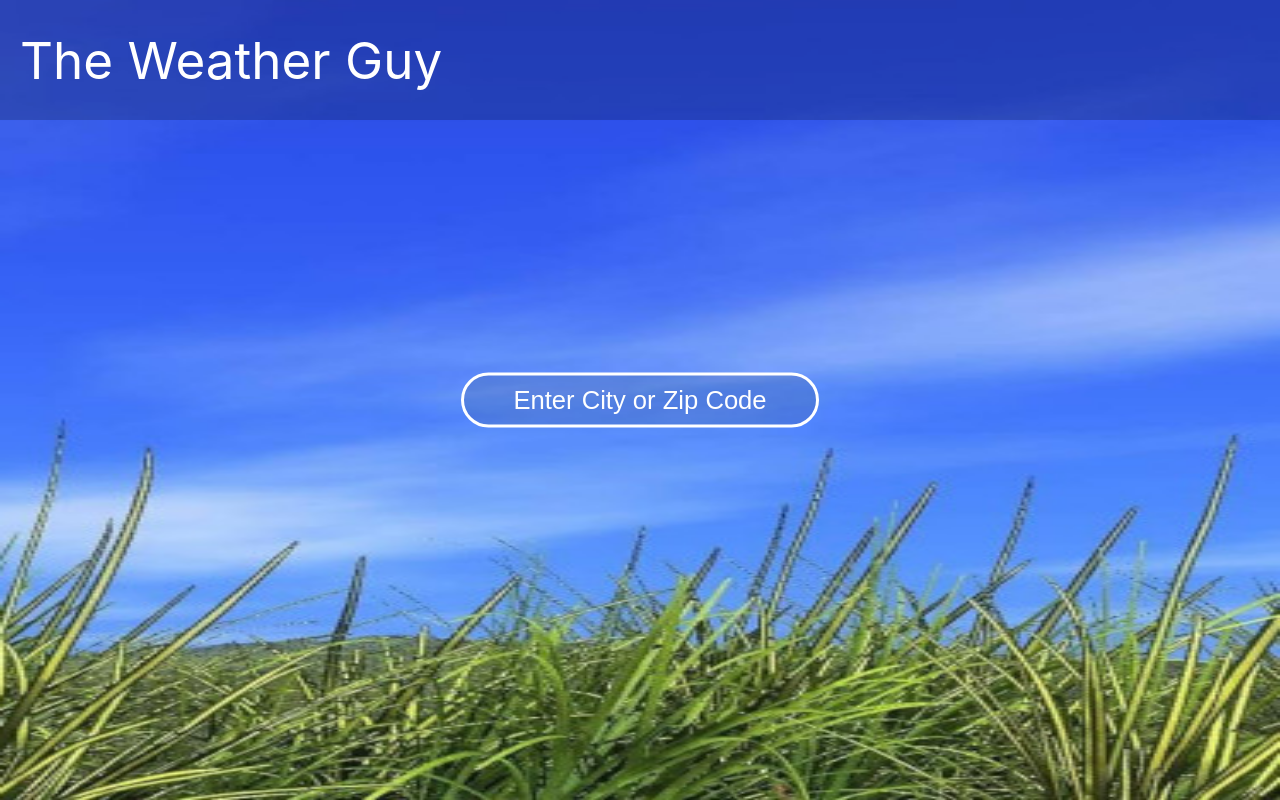
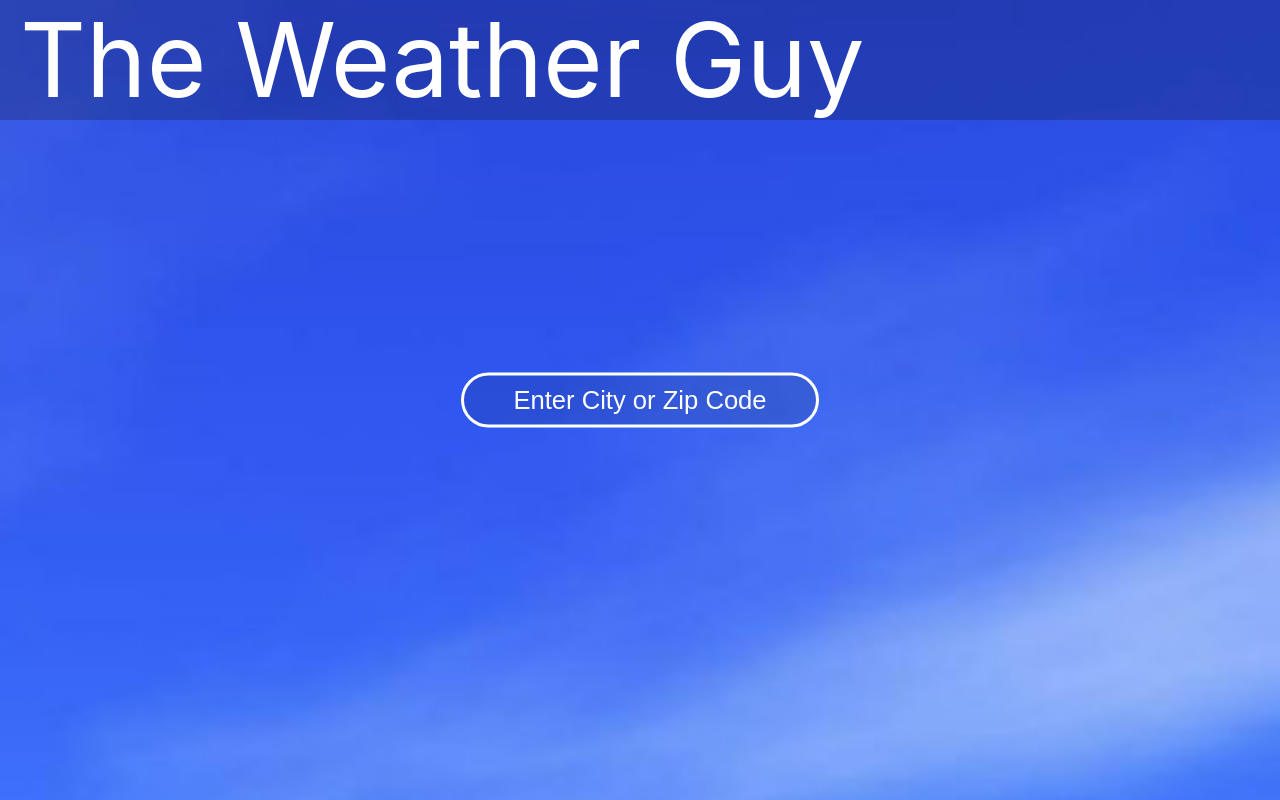
Before and after one commit to rlnB2022/weather, a React (Create React App) app: page / in a window 1280 px wide. Built offline with nearby package versions, Linux system fonts and the light colour scheme.

Commit message:
Fixed header and search bar animation to top.

```diff
--- a/src/App.js
+++ b/src/App.js
@@ -3,11 +3,12 @@ import AppHeader from './AppHeader';
 import SearchBar from './SearchBar';
 import CurrentWeather from './CurrentWeather';
 import Forecast from './Forecast';
+import './app.css';
 
 function App() {
 
   // Current variables
-  const [name, setName] = useState('Enter City or Zip Code');
+  const [city, setCity] = useState('Enter City or Zip Code');
   const [max, setMax] = useState(5);
   const [cityOrZip, setCityOrZip] = useState('');
   const [cityOrZipString, setCityOrZipString] = useState('city');
@@ -191,11 +192,11 @@ function App() {
   }
 
   function handleOnFocus(newValue) {
-    setName(newValue);
+    setCity(newValue);
   }
 
   function handleOnBlur(newValue) {
-    setName(newValue);
+    setCity(newValue);
   }
 
   function handleOnKeyUp() {
@@ -203,9 +204,9 @@ function App() {
   }
 
   return (
-    <div className="App">
+    <div className="app">
       <AppHeader headerText={headerText} />
-      <SearchBar getWeather={getWeather} cityOrZip={cityOrZipString} onKeyUp={handleOnKeyUp} searchBarClassName={searchBarClassName} searchBarPlaceHolder={name} onFocus={handleOnFocus} onBlur={handleOnBlur} onChange={handleOnChange} maxLength={max} />
+      <SearchBar getWeather={getWeather} cityOrZip={cityOrZipString} onKeyUp={handleOnKeyUp} searchBarClassName={searchBarClassName} searchBarPlaceHolder={city} onFocus={handleOnFocus} onBlur={handleOnBlur} onChange={handleOnChange} maxLength={max} />
       {/* <CurrentWeather weather_desc={weatherDesc} wind_direction={windDirection} icon={icon} citystate={cityState} show_weather={showWeather} wind_speed={windSpeed} temp={temp} feelsLike={appTemp}/>
       <Forecast show_forecast={showForecast} dayOneDay={dayOneDay} dayTwoDay={dayTwoDay} dayThreeDay={dayThreeDay} dayFourDay={dayFourDay} dayFiveDay={dayFiveDay} dayOneMonth={dayOneMonth} dayTwoMonth={dayTwoMonth} dayThreeMonth={dayThreeMonth} dayFourMonth={dayFourMonth} dayFiveMonth={dayFiveMonth} dayOneDate={dayOneDate} dayTwoDate={dayTwoDate} dayThreeDate={dayThreeDate} dayFourDate={dayFourDate} dayFiveDate={dayFiveDate} dayOneIcon={dayOneIcon} dayTwoIcon={dayTwoIcon} dayThreeIcon={dayThreeIcon} dayFourIcon={dayFourIcon} dayFiveIcon={dayFiveIcon} dayOneTemp={dayOneTemp} dayTwoTemp={dayTwoTemp} dayThreeTemp={dayThreeTemp} dayFourTemp={dayFourTemp} dayFiveTemp={dayFiveTemp}/> */}
     </div>
--- a/src/AppHeader.js
+++ b/src/AppHeader.js
@@ -1,10 +1,11 @@
 import React from 'react';
+import './appheader.css';
 
 function AppHeader(props) {
     return (
-        <div id="header-text-id" className="app-header">
+        <div id='header-text-id' className={"app-header"}>
             <div className={props.headerText}>
-                The Weather Guy
+                <p>The Weather Guy</p>
             </div>
         </div>
     )
--- a/src/SearchBar.js
+++ b/src/SearchBar.js
@@ -1,4 +1,5 @@
 import React from 'react';
+import './search.css';
 
 function SearchBar(props) {
 
--- /dev/null
+++ b/src/app.css
@@ -0,0 +1,7 @@
+.app {
+    height: 100vh;
+    width: 100vw;
+    background: url('./images/mobile-day-clear.jpg');
+    background-repeat: no-repeat;
+    background-size: cover;
+  }
--- /dev/null
+++ b/src/appheader.css
@@ -0,0 +1,23 @@
+.app-header {
+    display: flex;
+    justify-content: center;
+    align-items: center;
+    background-color: rgba(0,0,0,.2);
+    color: #fff;
+    height: 15vh;
+  }
+
+  .header-text {
+    position: relative;
+    top: 0vh;
+    transition: all .2s ease-in-out;
+  }
+
+  .header-text p {
+    font-size: 8vw;
+  }
+
+.header-text-small {
+  font-size: 6vw;
+  top: -4vh;
+}
--- a/src/index.css
+++ b/src/index.css
@@ -5,7 +5,6 @@
 }
 
 body {
-  margin: 0;
   font-family: -apple-system, BlinkMacSystemFont, 'Segoe UI', 'Roboto', 'Oxygen',
     'Ubuntu', 'Cantarell', 'Fira Sans', 'Droid Sans', 'Helvetica Neue',
     sans-serif;
@@ -16,62 +15,6 @@ body {
 code {
   font-family: source-code-pro, Menlo, Monaco, Consolas, 'Courier New',
     monospace;
-}
-
-::placeholder {
-  color: white;
-  opacity: 1;
-}
-
-.App {
-  height: 100vh;
-  width: 100%;
-  background: url('./images/mobile-day-clear.jpg');
-  background-repeat: no-repeat;
-  background-size: 100% 100%;
-  display: flex;
-  flex-direction: column;
-}
-
-.app-header {
-  display: flex;
-  justify-content: center;
-  align-items: center;
-  height: 15vh;
-  background-color: rgba(0,0,0,.2);
-  color: white;
-}
-
-.header-text {
-  top: 0vh;
-  position: relative;
-  font-size: 8vw;
-  transition: all .2s ease-in-out;
-}
-
-.header-text-small {
-  font-size: 6vw;
-  top: -4vh;
-}
-
-.search {
-  position: absolute;
-  top: 50vh;
-  left: 50vw;
-  transform: translate(-50%, -50%);
-  transition: all .2s ease-in-out;
-}
-
-.search-to-top {
-  top: 10vh;
-}
-
-.input-container {
-  width: 25%;
-  margin: 0 auto;
-  display: flex;
-  justify-content: center;
-  align-items: center;
 }
 
 .user-input {
--- a/src/index.js
+++ b/src/index.js
@@ -1,6 +1,6 @@
 import React from 'react';
 import ReactDOM from 'react-dom';
+import App from './App';
 import './index.css';
-import App from './App';
 
 ReactDOM.render(<App />, document.getElementById('root'));
--- /dev/null
+++ b/src/search.css
@@ -0,0 +1,24 @@
+.search {
+    position: absolute;
+    top: 50vh;
+    left: 50vw;
+    transform: translate(-50%, -50%);
+    transition: all .2s ease-in-out;
+  }
+
+  .search-to-top {
+    top: 10vh;
+  }
+
+::placeholder {
+    color: #fff;
+    opacity: 1;
+  }
+
+.input-container {
+  width: 25%;
+  margin: 0 auto;
+  display: flex;
+  justify-content: center;
+  align-items: center;
+}
```
